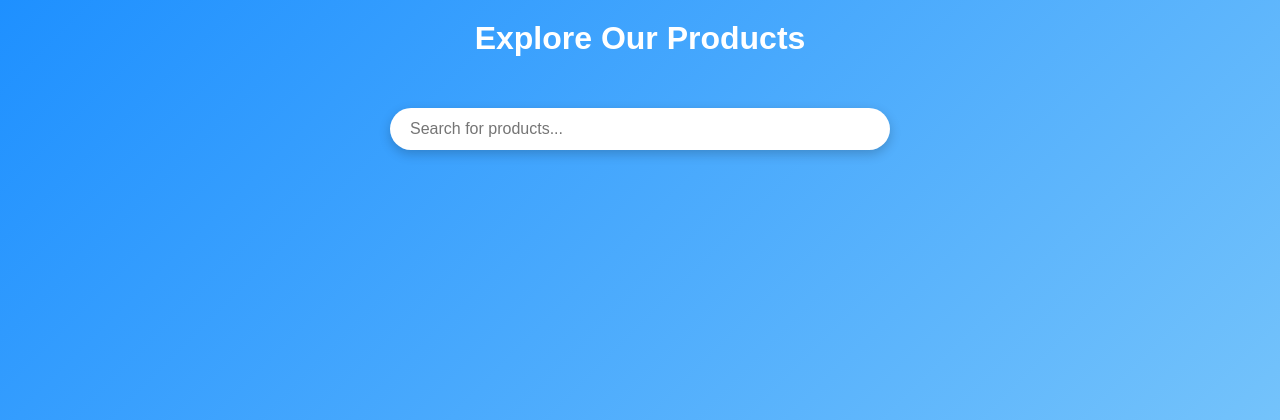
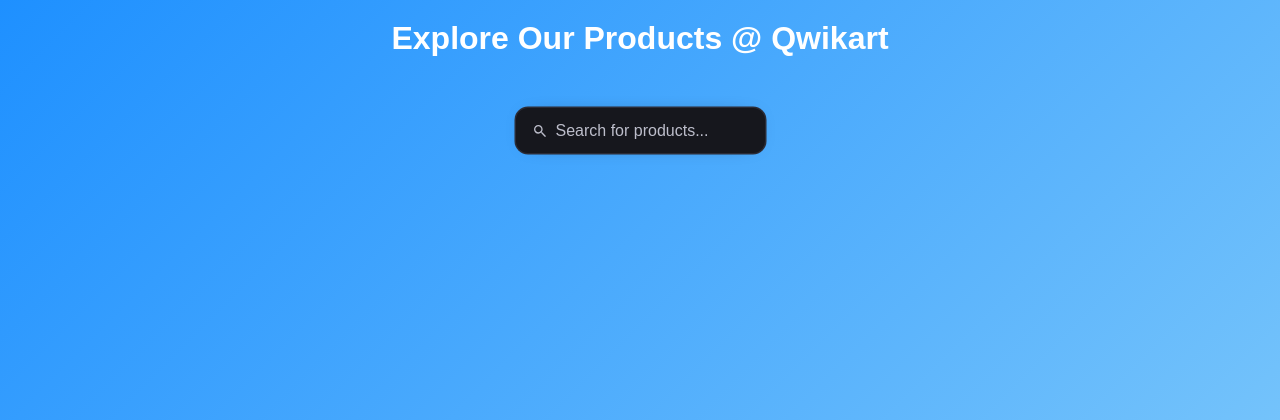
Before and after one commit to SiddheshCodeMaster/Qwikart, a FastAPI app: page /explore in a window 1280 px wide. Shown: the top 420 px of the page. Run offline with FastAPI, Linux system fonts and the light colour scheme.

Commit message:
Modern UI for Search Bar

```diff
--- a/dynamic/css/style.css
+++ b/dynamic/css/style.css
@@ -80,6 +80,59 @@ body {
 /* Product Grid Page (explore.html) */
 /* ------------------------------- */
 
+/* Modern Search UI from Uiverse.io by LightAndy1 */
+.group {
+    display: flex;
+    line-height: 28px;
+    align-items: center;
+    position: relative;
+    max-width: 320px;
+    margin: 30px auto 0 auto;
+}
+
+.input {
+    font-family: "Montserrat", Arial, sans-serif;
+    width: 100%;
+    height: 45px;
+    padding-left: 2.5rem;
+    box-shadow: 0 0 0 1.5px #2b2c37, 0 0 25px -17px #000;
+    border: 0;
+    border-radius: 12px;
+    background-color: #16171d;
+    outline: none;
+    color: #bdbecb;
+    transition: all 0.25s cubic-bezier(0.19, 1, 0.22, 1);
+    cursor: text;
+    z-index: 0;
+    font-size: 1em;
+}
+
+.input::placeholder {
+    color: #bdbecb;
+}
+
+.input:hover {
+    box-shadow: 0 0 0 2.5px #2f303d, 0px 0px 25px -15px #000;
+}
+
+.input:active {
+    transform: scale(0.95);
+}
+
+.input:focus {
+    box-shadow: 0 0 0 2.5px #2f303d;
+}
+
+.search-icon {
+    position: absolute;
+    left: 1rem;
+    fill: #bdbecb;
+    width: 1rem;
+    height: 1rem;
+    pointer-events: none;
+    z-index: 1;
+}
+
 /* Container for product cards */
 .products-container {
     display: grid;
@@ -109,50 +162,7 @@ body {
     box-sizing: border-box;
 }
 
-body {
-    font-family: 'Arial', sans-serif;
-    margin: 0;
-    padding: 0;
-    background: linear-gradient(135deg, #1E90FF, #87CEFA);
-    color: #ffffff;
-    min-height: 100vh;
-}
-
-.search-bar {
-    width: 60%;
-    max-width: 500px;
-    padding: 12px 20px;
-    margin: 30px auto;
-    display: block;
-    font-size: 1em;
-    border: none;
-    border-radius: 25px;
-    box-shadow: 0 4px 12px rgba(0, 0, 0, 0.2);
-    outline: none;
-}
-.search-bar:focus {
-    box-shadow: 0 4px 15px rgba(0, 0, 0, 0.3);
-}
-
-
 h1 {
     text-align: center;
     margin-top: 20px;
 }
-
-.products-container {
-    display: grid;
-    grid-template-columns: repeat(auto-fit, minmax(250px, 1fr));
-    gap: 20px;
-    padding: 40px;
-    max-width: 1200px;
-    margin: auto;
-}
-
-.product-card {
-    background: white;
-    border-radius: 10px;
-    padding: 20px;
-    box-shadow: 0 4px 10px rgba(0,0,0,0.1);
-    color: black;
-}
--- a/dynamic/templates/explore.html
+++ b/dynamic/templates/explore.html
@@ -6,9 +6,18 @@
     <link rel="stylesheet" href="/dynamic/css/style.css">
 </head>
 <body>
-    <h1>Explore Our Products</h1>
+    <h1>Explore Our Products @ Qwikart</h1>
 
-    <input type="text" id="searchInput" placeholder="Search for products..." class="search-bar" />
+    <div class="group">
+        <svg class="search-icon" viewBox="0 0 24 24">
+            <path d="M15.5 14h-.79l-.28-.27A6.471 6.471 0 0 0 16 9.5
+            6.5 6.5 0 1 0 9.5 16c1.61 0 3.09-.59 4.23-1.57l.27.28v.79l5
+            4.99c.41.41 1.09.41 1.5 0s.41-1.09 0-1.5l-4.99-5zm-6
+            0C7.01 14 5 11.99 5 9.5S7.01 5 9.5 5 14 7.01 14 9.5
+            11.99 14 9.5 14z"></path>
+        </svg>
+        <input id="searchInput" class="input" type="text" placeholder="Search for products..." />
+    </div>
     <div class="products-container" id="productsContainer"></div>
 
     <!-- <div class="products-container" id="productsContainer"></div> -->
```
